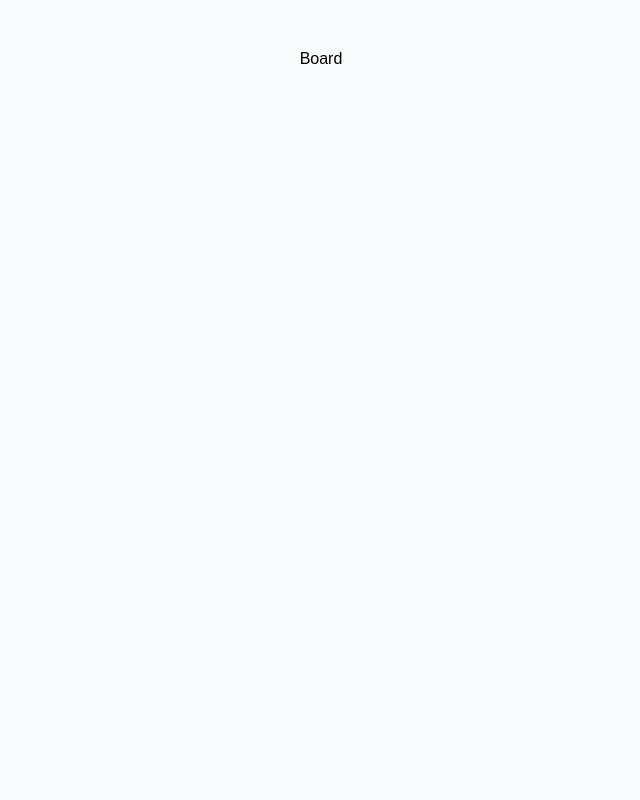
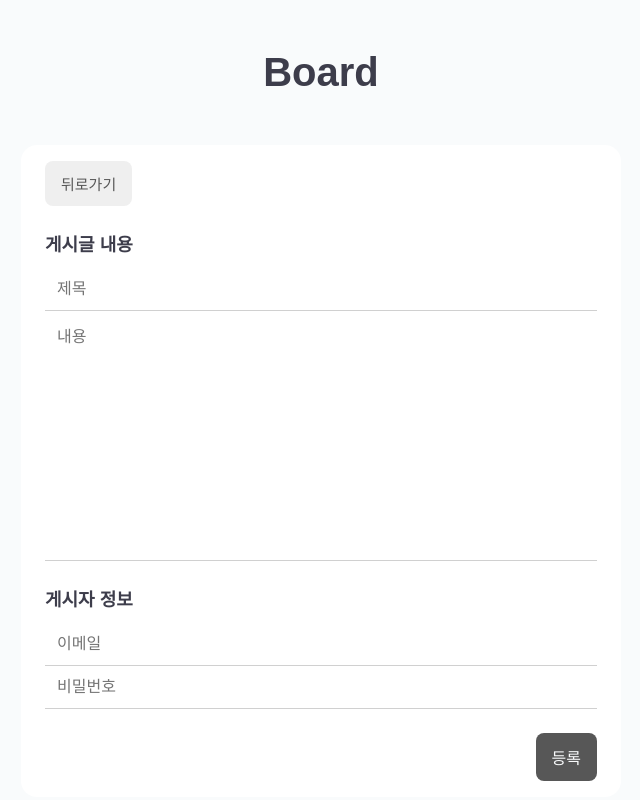
Before and after one commit to zmin9/board, a React (Create React App) app in the folder board/: page /board/write in a window 1280 px wide. Before the commit this address had no page. Shown: the whole page, without its empty margins (319-959 px from the left). Built offline with nearby package versions, Linux system fonts and the light colour scheme; a web font is replaced by a local one.

Commit message:
feat: add base structure

```diff
--- /dev/null
+++ b/board/src/components/layout/PageLayout.tsx
@@ -0,0 +1,53 @@
+import styled from 'styled-components';
+import mediaQuery from '../../styles/mediaQuery';
+import Text from '../common/Text';
+import React from 'react';
+
+const Background = styled.div`
+  height: 100vh;
+  background: ${({ theme }) => theme.colors.bgMain};
+  display: flex;
+  flex-direction: column;
+  align-items: center;
+  overflow: scroll;
+`;
+
+const Header = styled.div`
+  margin: 50px 0;
+
+  ${mediaQuery.small} {
+    span {
+      font-size: 30px;
+    }
+  }
+`;
+
+const ContentBox = styled.section`
+  background: ${({ theme }) => theme.colors.bgSub};
+  border-radius: 16px;
+  width: 70vw;
+  max-width: 600px;
+  height: fit-content;
+
+  ${mediaQuery.small} {
+    width: 100vw;
+    border-radius: 32px 32px 0 0;
+    padding-top: 16px;
+    height: 100%;
+  }
+`;
+
+const PageLayout = ({ children }: React.PropsWithChildren) => {
+  return (
+    <Background>
+      <Header>
+        <Text size='40px' weight={600} color='textMain'>Board</Text>
+      </Header>
+      <ContentBox>
+        {children}
+      </ContentBox>
+    </Background>
+  );
+};
+
+export default PageLayout;
--- a/board/src/index.tsx
+++ b/board/src/index.tsx
@@ -4,7 +4,11 @@
 import { lightTheme } from './styles/theme';
 import { ThemeProvider } from 'styled-components';
 import './styles/font.css';
-import MainPage from './pages/MainPage';
+import { BrowserRouter, Routes, Route } from 'react-router-dom';
+import PageLayout from './components/layout/PageLayout';
+import PostList from './components/list/PostList';
+import WritePage from './pages/WritePage';
+import Post from './components/post/Post';
 
 
 const root = ReactDOM.createRoot(
@@ -14,7 +18,17 @@
   <React.StrictMode>
     <ThemeProvider theme={lightTheme}>
       <GlobalStyle/>
-      <MainPage/>
+      <PageLayout>
+        <BrowserRouter basename="/board">
+          <Routes>
+            <Route path="/">
+              <Route path="/" element={<PostList/>}/>
+              <Route path="/:postId" element={<Post/>}/>
+            </Route>
+            <Route path="/write" element={<WritePage/>}/>
+          </Routes>
+        </BrowserRouter>
+      </PageLayout>
     </ThemeProvider>
   </React.StrictMode>,
 );
```
